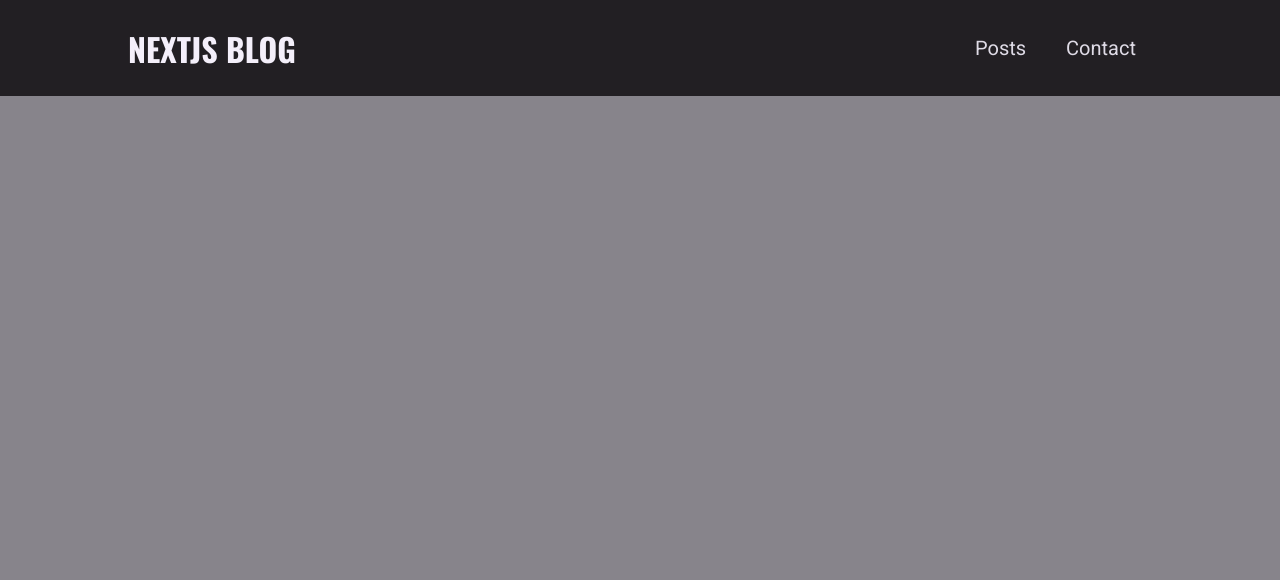
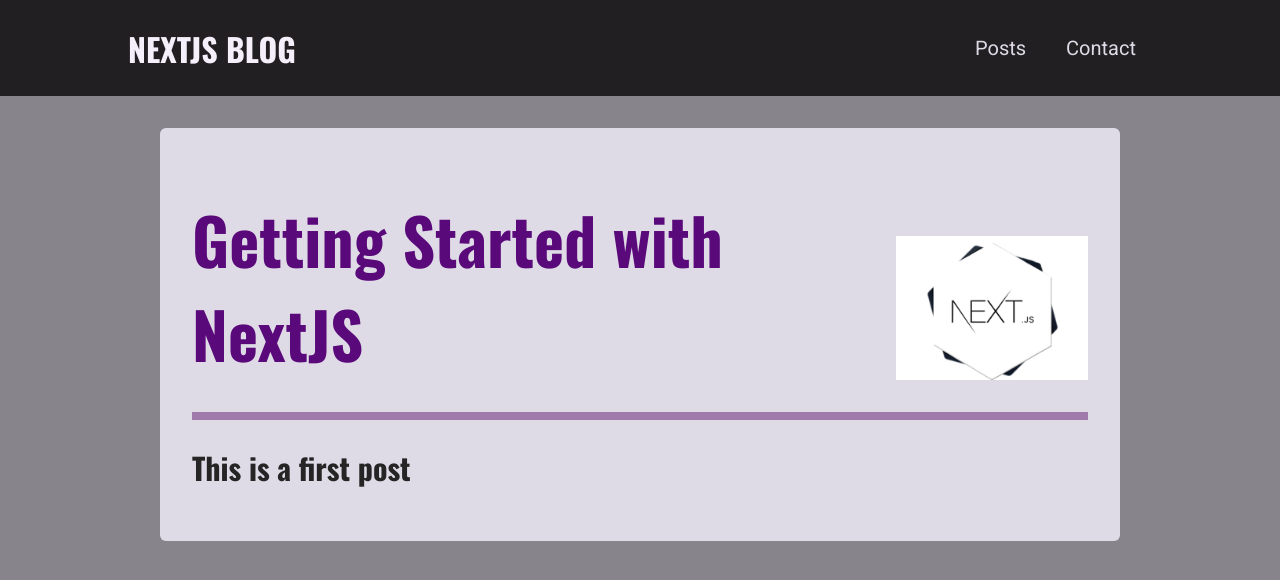
Before and after one commit to vadim-kirpun/nextjs-blog, a Next.js app: page /posts/getting-started-with-next-js in a window 1280 px wide. Shown: the top 580 px of the page. Built offline with nearby package versions, Linux system fonts and the light colour scheme.

Commit message:
fill PostDetails page

```diff
--- /dev/null
+++ b/modules/post-details/PostHeader.tsx
@@ -0,0 +1,17 @@
+import { memo } from 'react';
+
+import { Header, PostTitle, StyledImage } from './styles/PostHeader';
+
+interface Props {
+  title: string;
+  image: string;
+}
+
+const PostHeader = ({ title, image }: Props) => (
+  <Header>
+    <PostTitle>{title}</PostTitle>
+    <StyledImage src={image} alt={title} width={200} height={150} />
+  </Header>
+);
+
+export default memo(PostHeader);
--- /dev/null
+++ b/modules/post-details/index.ts
@@ -0,0 +1,2 @@
+export { default as PostHeader } from './PostHeader';
+export * from './styles/PostDetails';
--- /dev/null
+++ b/modules/post-details/styles/PostDetails.ts
@@ -0,0 +1,26 @@
+import styled from 'styled-components';
+
+export const Wrapper = styled.article`
+  width: 95%;
+  max-width: 60rem;
+  margin: ${(props) => props.theme.size[8]} auto;
+  font-size: ${(props) => props.theme.size[5]};
+  line-height: ${(props) => props.theme.size[8]};
+  background-color: ${(props) => props.theme.colors.grey100};
+  border-radius: 6px;
+  padding: ${(props) => props.theme.size[4]};
+
+  p {
+    color: ${(props) => props.theme.colors.grey800};
+  }
+
+  @media (min-width: 768px) {
+    padding: ${(props) => props.theme.size[8]};
+  }
+`;
+
+export const ImageWrapper = styled.div`
+  margin: ${(props) => props.theme.size[4]} auto;
+  width: 100%;
+  max-width: 600px;
+`;
--- /dev/null
+++ b/modules/post-details/styles/PostHeader.ts
@@ -0,0 +1,39 @@
+import Image from 'next/image';
+
+import styled from 'styled-components';
+
+export const Header = styled.header`
+  padding-bottom: ${(props) => props.theme.size[8]};
+  border-bottom: 8px solid ${(props) => props.theme.colors.primary100};
+  margin: ${(props) => props.theme.size[4]} 0;
+  display: flex;
+  flex-direction: column-reverse;
+  justify-content: space-between;
+  align-items: center;
+  gap: 1rem;
+
+  @media (min-width: 768px) {
+    margin: ${(props) => props.theme.size[8]} 0;
+    flex-direction: row;
+    align-items: flex-end;
+  }
+`;
+
+export const PostTitle = styled.h1`
+  font-size: ${(props) => props.theme.size[8]};
+  color: ${(props) => props.theme.colors.primary500};
+  margin: 0;
+  line-height: initial;
+  text-align: center;
+
+  @media (min-width: 768px) {
+    font-size: ${(props) => props.theme.size[16]};
+    text-align: left;
+  }
+`;
+
+export const StyledImage = styled(Image)`
+  object-fit: cover;
+  width: 200px;
+  height: 120px;
+`;
--- a/package.json
+++ b/package.json
@@ -21,6 +21,7 @@
     "next": "11.1.2",
     "react": "17.0.2",
     "react-dom": "17.0.2",
+    "react-markdown": "^7.1.0",
     "styled-components": "^5.3.3"
   },
   "devDependencies": {
--- a/pages/posts/[slug].tsx
+++ b/pages/posts/[slug].tsx
@@ -1,3 +1,24 @@
-const PostPage = () => <div />;
+import ReactMarkdown from 'react-markdown';
 
-export default PostPage;
+import { Wrapper, PostHeader } from '@modules/post-details';
+
+const DUMMY_POST = {
+  title: 'Getting Started with NextJS',
+  image: 'getting-started-nextjs.jpg',
+  date: '1996-07-13',
+  slug: 'getting-started-with-next-js',
+  content: '# This is a first post',
+};
+
+const PostDetailsPage = () => {
+  const imagePath = `/images/posts/${DUMMY_POST.slug}/${DUMMY_POST.image}`;
+
+  return (
+    <Wrapper>
+      <PostHeader title={DUMMY_POST.title} image={imagePath} />
+      <ReactMarkdown>{DUMMY_POST.content}</ReactMarkdown>
+    </Wrapper>
+  );
+};
+
+export default PostDetailsPage;
```
Also changed, not shown: 1 other file (tests, documents, lock files or other folders).
